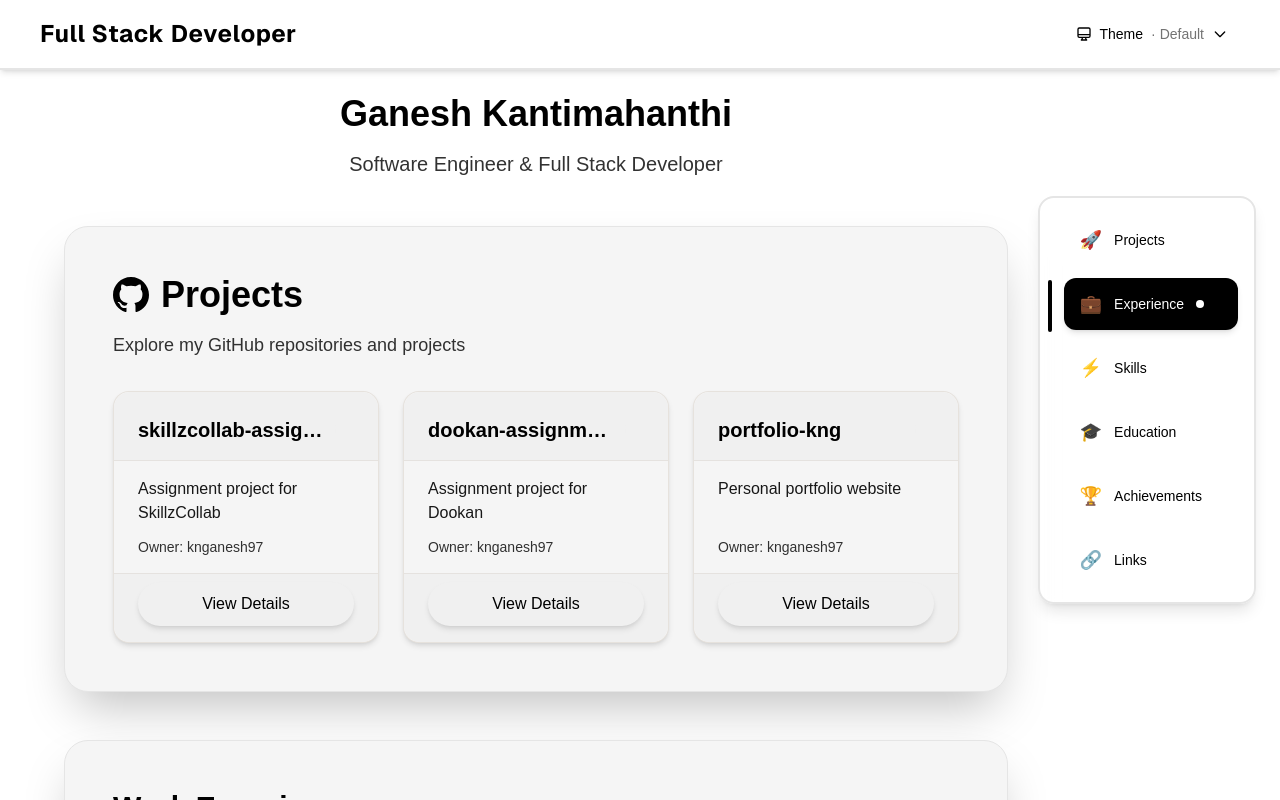
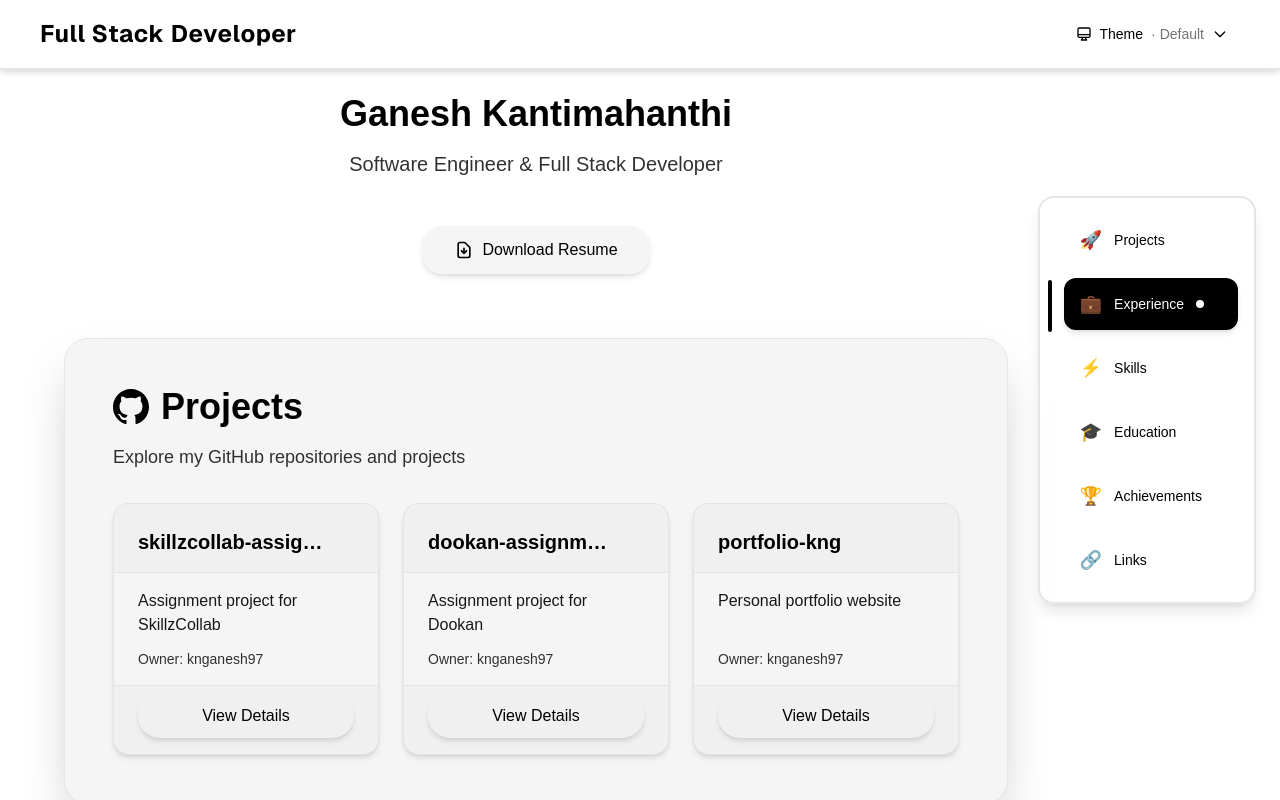
Before and after one commit to knganesh97/portfolio-kng, a Next.js app: page / in a window 1280 px wide. Shown: the top 800 px of the page. Built offline with nearby package versions, Linux system fonts and the light colour scheme.

Commit message:
feat: Add ProfileHeader and ResumeDownload components; include DownloadFileIcon and resume.pdf

```diff
--- a/src/app/page.tsx
+++ b/src/app/page.tsx
@@ -1,20 +1,17 @@
 import RolesList from "@/components/RolesList";
 import Projects from "@/components/Projects";
 import Sidebar from "@/components/Sidebar";
+import ProfileHeader from "@/components/ProfileHeader";
+import ResumeDownload from "@/components/ResumeDownload";
 import { workExperience } from "@/utils/Constants";
 
 export default function Home() {
   return (
     <div className="min-h-screen bg-background p-6 relative">
       <div className="max-w-6xl mx-auto lg:pr-52"> {/* Add right padding for sidebar space */}
-        <div className="text-center mb-12">
-          <h1 className="text-4xl font-bold mb-4 text-foreground">
-            Ganesh Kantimahanthi
-          </h1>
-          <p className="text-xl text-foreground opacity-80">
-            Software Engineer & Full Stack Developer
-          </p>
-        </div>
+        <ProfileHeader />
+
+        <ResumeDownload />
 
         <div id="projects">
           <Projects />
--- /dev/null
+++ b/src/components/ProfileHeader.tsx
@@ -0,0 +1,14 @@
+const ProfileHeader = () => {
+  return (
+    <div className="text-center mb-12">
+      <h1 className="text-4xl font-bold mb-4 text-foreground">
+        Ganesh Kantimahanthi
+      </h1>
+      <p className="text-xl text-foreground opacity-80">
+        Software Engineer & Full Stack Developer
+      </p>
+    </div>
+  );
+};
+
+export default ProfileHeader;
--- /dev/null
+++ b/src/components/ResumeDownload.tsx
@@ -0,0 +1,23 @@
+'use client';
+
+import Button from "@/components/ui/Button";
+import { DownloadFileIcon } from "@/components/icons";
+
+export default function ResumeDownload() {
+  return (
+    <div className="mb-16 flex justify-center">
+      <a
+        href="/resume.pdf"
+        download="resume.pdf"
+        className="inline-block"
+      >
+        <Button
+          className="bg-primary hover:bg-primary/90 text-primary-foreground px-8 py-3 rounded-lg font-medium transition-colors duration-200 flex items-center gap-2"
+        >
+          <DownloadFileIcon />
+          Download Resume
+        </Button>
+      </a>
+    </div>
+  );
+}
--- /dev/null
+++ b/src/components/icons/DownloadFileIcon.tsx
@@ -0,0 +1,22 @@
+interface DownloadFileIconProps {
+  className?: string;
+}
+
+export default function DownloadFileIcon({ className = "w-5 h-5" }: DownloadFileIconProps) {
+  return (
+    <svg
+      className={className}
+      fill="none"
+      stroke="currentColor"
+      viewBox="0 0 24 24"
+      xmlns="http://www.w3.org/2000/svg"
+    >
+      <path
+        strokeLinecap="round"
+        strokeLinejoin="round"
+        strokeWidth={2}
+        d="M12 10v6m0 0l-3-3m3 3l3-3m2 8H7a2 2 0 01-2-2V5a2 2 0 012-2h5.586a1 1 0 01.707.293l5.414 5.414a1 1 0 01.293.707V19a2 2 0 01-2 2z"
+      />
+    </svg>
+  );
+}
--- a/src/components/icons/index.ts
+++ b/src/components/icons/index.ts
@@ -7,3 +7,4 @@ export { default as SunIcon } from './SunIcon';
 export { default as MoonIcon } from './MoonIcon';
 export { default as MonitorIcon } from './MonitorIcon';
 export { default as ChevronDownIcon } from './ChevronDownIcon';
+export { default as DownloadFileIcon } from './DownloadFileIcon';
```
Also changed, not shown: 1 other file (tests, documents, lock files or other folders).
